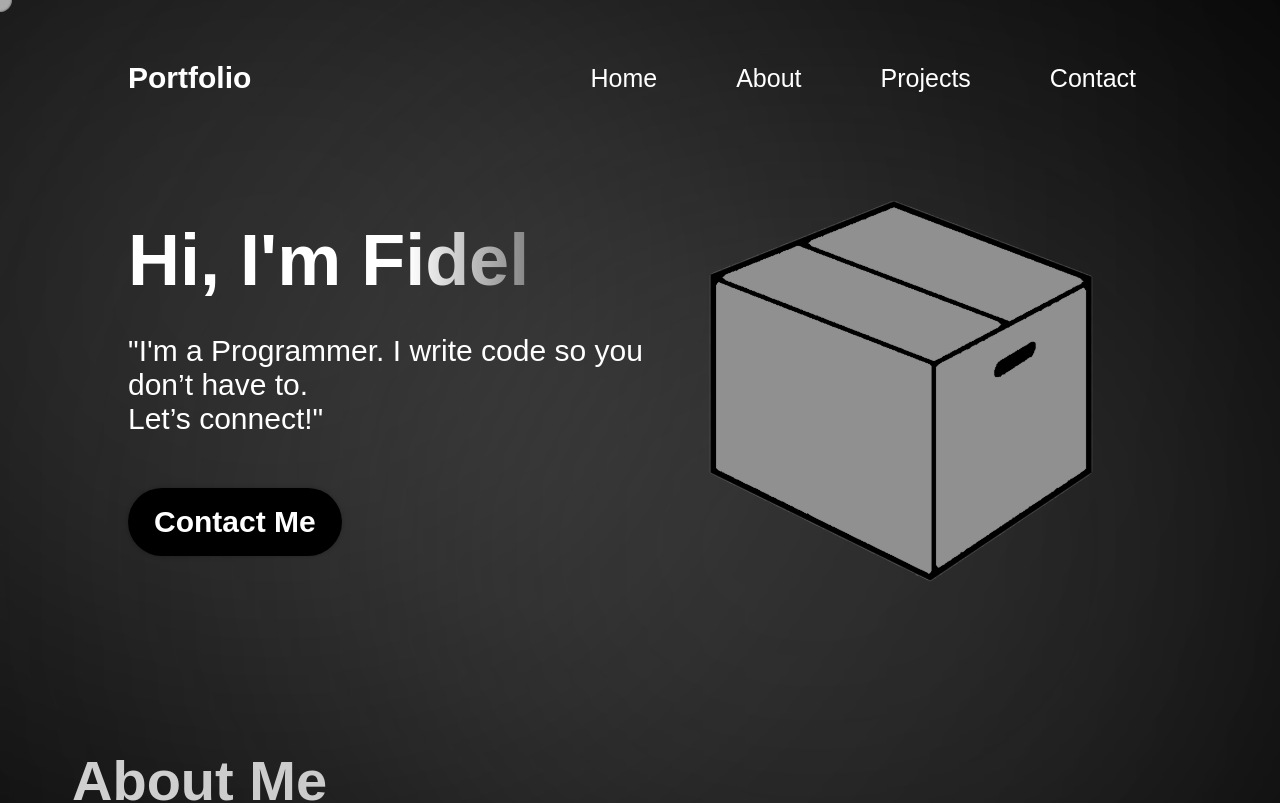
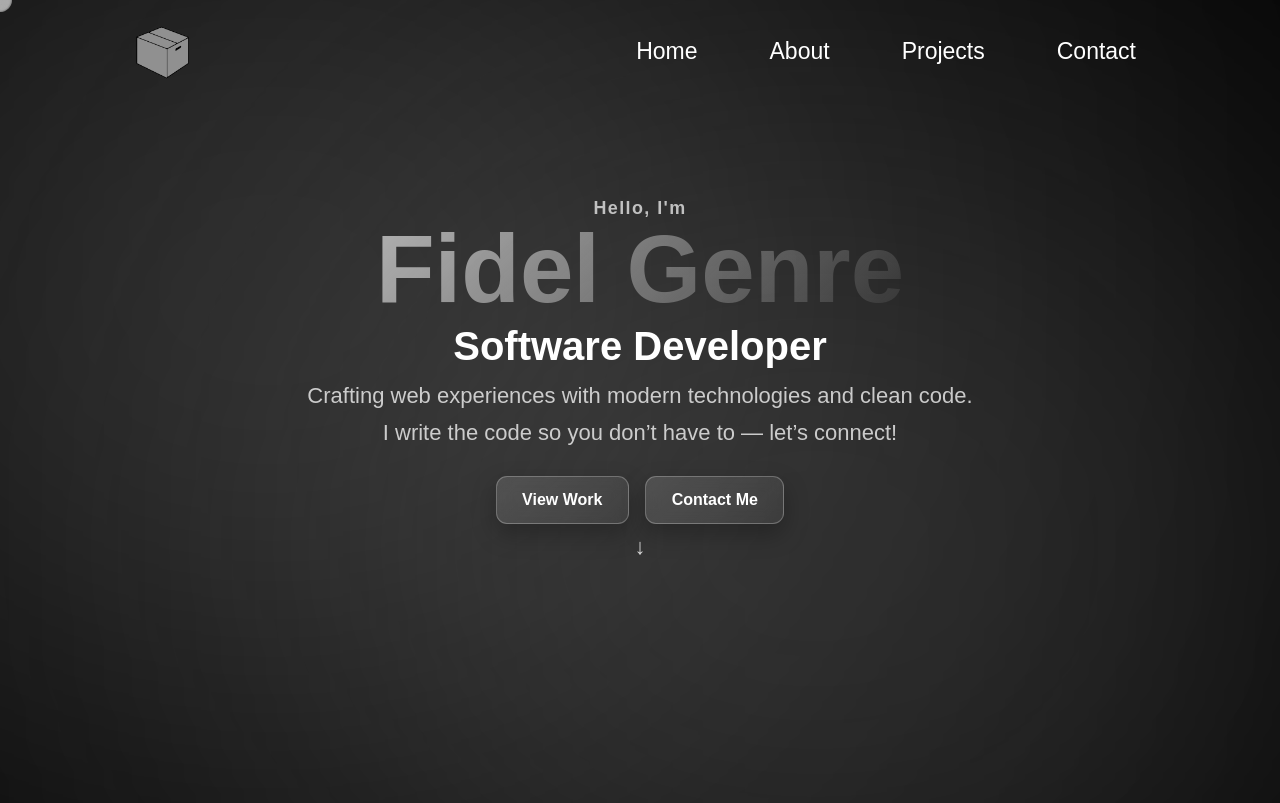
Before and after one commit to FidelGenre/Portfolio, a React (Vite) app: page / in a window 1280 px wide. Shown: the top 803 px of the page. Built offline with nearby package versions, Linux system fonts and the light colour scheme.

Commit message:
changehero

```diff
--- a/src/components/Hero/Hero.jsx
+++ b/src/components/Hero/Hero.jsx
@@ -1,21 +1,27 @@
 import React from "react";
 
 import styles from "./Hero.module.css";
-import heroImage from '../../assets/hero/herito.png';
 
 export const Hero = () => {
   return (
     <section id="hero" className={styles.container}>
       <div className={styles.content}>
-        <h1 className={styles.title}>Hi, I'm Fidel</h1>
+      <p className={styles.eyebrow}>Hello, I'm</p>
+        <h1 className={styles.title}>Fidel Genre</h1>
+        <h2 className={styles.subtitle}>Software Developer</h2>
         <p className={styles.description}>
-        "I'm a Programmer. I write code so you don’t have to. <br /> Let’s connect!"
+        Crafting web experiences with modern technologies
+        and clean code.<br/> I write the code so you don’t have to — let’s connect!
         </p>
+        <div className={styles.btngroup}>
+        <a href="#projects" className={styles.contactBtn}>
+        View Work</a>
         <a href="#contact" className={styles.contactBtn}>
           Contact Me
         </a>
+        </div>
+        <div className={styles.downArrow}>↓</div>
       </div>
-      <img src={heroImage} alt="Hero image of me" className={styles.heroImg} />
       <div className={styles.topBlur} />
       <div className={styles.bottomBlur} />
     </section>
--- a/src/components/Hero/Hero.module.css
+++ b/src/components/Hero/Hero.module.css
@@ -4,72 +4,106 @@
   position: relative;
   display: flex;
   align-items: center;
-  justify-content: space-between;
-  margin-top: 6%;
+  justify-content: center;
+  min-height: 100vh;
   z-index: 1;
-  margin-left: 10%;
-  margin-right: 10%;
-  margin-bottom: 9%;
+  margin-top: -104px;
 }
 
 .content {
   display: flex;
   flex-direction: column;
-  align-items: flex-start;
+  align-items: center;
+  text-align: center;
   color: var(--color-text);
   z-index: 1;
 }
 
+.eyebrow {
+  font-size: clamp(12px, 1.4vw, 18px);
+  font-weight: 600;
+  letter-spacing: .08em;
+  color: rgba(255,255,255,.7);
+  margin: 0;
+}
+
 .title {
-  font-size: 72px;
+  margin: 0;
+  font-family: var(--font-roboto);
   font-weight: 900;
-  margin-bottom: 33px;
-  font-family: var(--font-roboto);
-  background: linear-gradient(
-    90deg,
-    rgba(255, 255, 255, 1) 70%,
-    rgba(255, 255, 255, 0) 120%
-  );
+  line-height: 1.05;
+  font-size: clamp(42px, 9vw, 96px);
+  background: linear-gradient(135deg, rgba(255, 255, 255, 0.623), rgba(241, 241, 241, 0.06));
+  -webkit-background-clip: text;
   -webkit-text-fill-color: transparent;
-  -webkit-background-clip: text;
+}
+
+.subtitle {
+  margin: 4px 0 0 0;
+  font-weight: 800;
+  font-size: clamp(20px, 3.2vw, 40px);
+  color: #ffffff;
 }
 
 .description {
-  font-size: 30px;
-  font-family: var(--font-roboto);
-  margin-bottom: 52px;
+  max-width: 880px;
+  margin: 8px auto 24px;
+  font-size: clamp(16px, 2.1vw, 22px);
+  line-height: 1.7;
+  color: rgba(255,255,255,.75);
+}
+
+.btngroup {
+  display: flex;
+  justify-content: center;
+  align-items: center;
+  gap: 16px;
+  flex-wrap: nowrap;
+  width: 100%;
+  max-width: 600px;
+  margin: 0 auto;
 }
 
 .contactBtn {
+  display: inline-flex;
+  align-items: center;
+  justify-content: center;
+  gap: 10px;
+  padding: 0.9rem 1.6rem;
+  border-radius: 11px;
   text-decoration: none;
-  background-color: var(--color-primary);
-  color: var(--color-text);
-  border-radius: 100px;
-  font-size: 30px;
-  font-weight: 600;
-  padding: 17px 26px;
-  box-shadow: 0 0 4px 0 rgba(0, 0, 0, 0.25);
+  font-weight: 800;
+  font-size: 1rem;
+  color: #ffffff;
+  background: linear-gradient(135deg, rgba(255,255,255,0.14), rgba(255,255,255,0.06));
+  border: 1.5px solid rgba(255,255,255,0.25);
+  backdrop-filter: blur(8px);
+  box-shadow: 0 10px 24px rgba(0,0,0,0.25);
+  font-family: sans-serif;
+  transition: transform .6s ease, box-shadow .6s ease, color .6s ease, background .6s ease, border-color .6s ease;
+  flex: 0 1 auto;
+  white-space: nowrap;
 }
 
-.heroImg {
-  width: 49%;
-  z-index: 1;
-  animation-name: floating;
-  animation-duration: 2s;
-  animation-iteration-count: infinite;
-  animation-timing-function: ease-in-out;
+.contactBtn:hover,
+.contactBtn:focus-visible {
+  background: transparent;
+  color: #ffffff;
+  border-color: #ffffff;
+  box-shadow: 0 20px 40px rgba(255,255,255,0.25);
+  transform: translateY(-2px);
+  outline: none;
 }
 
-@keyframes floating {
-  0% {
-    transform: translate(0, 0px);
-  }
-  50% {
-    transform: translate(0, 14px);
-  }
-  100% {
-    transform: translate(0, -0px);
-  }
+.contactBtn:active {
+  transform: translateY(0);
+  box-shadow: 0 10px 24px rgba(255,255,255,0.2);
+}
+
+.downArrow {
+  margin-top: 10px;
+  font-size: 22px;
+  color: rgba(255,255,255,.8);
 }
 
 .topBlur,
@@ -97,19 +131,25 @@
 }
 
 
-@media screen and (max-width: 830px) {
+@media screen and (max-width: 1024px) {
   .container {
     flex-direction: column-reverse;
-    margin-bottom: 60%;
+    margin-bottom: 10%;
   }
 
   .content {
     align-items: center;
   }
 
-  .heroImg{
-  margin: 6%;
+  .btngroup {
+    gap: 10px;
+    max-width: 100%;
   }
+  .contactBtn {
+    font-size: .95rem;
+    padding: 0.7rem 1.2rem;
+  }
+
 
   .topBlur{
     content: "";
--- a/src/components/Navbar/Navbar.jsx
+++ b/src/components/Navbar/Navbar.jsx
@@ -2,6 +2,7 @@ import React, { useState, useEffect } from "react";
 import styles from "./Navbar.module.css";
 import menuIcon from "../../assets/nav/menuIcon.png";
 import closeIcon from "../../assets/nav/closeIcon.png";
+import heroImage from '../../assets/hero/herito.png';
 
 export const Navbar = () => {
   const [menuOpen, setMenuOpen] = useState(false);
@@ -23,8 +24,8 @@ export const Navbar = () => {
   return (
     <section id="navbar">
     <nav className={styles.navbar}>
-      <a className={styles.title} href="/">
-        Portfolio
+      <a href="/">
+            <img src={heroImage} alt="Hero image of me" className={styles.heroImg} />
       </a>
 
       <div className={styles.menu}>
--- a/src/components/Navbar/Navbar.module.css
+++ b/src/components/Navbar/Navbar.module.css
@@ -5,17 +5,31 @@
   display: flex;
   align-items: center;
   justify-content: space-between;
-  padding-top: 61px;
+  padding-top: 20px;
   z-index: 1000;
   margin: 0 10%;
   font-family: sans-serif;
 }
 
-.title {
-  font-size: 30px;
-  font-weight: 600;
-  text-decoration: none;
-  color: var(--color-text);
+.heroImg {
+  width: 14%;
+  z-index: 1;
+  animation-name: floating;
+  animation-duration: 2s;
+  animation-iteration-count: infinite;
+  animation-timing-function: ease-in-out;
+}
+
+@keyframes floating {
+  0% {
+    transform: translate(0, 0px);
+  }
+  50% {
+    transform: translate(0, 14px);
+  }
+  100% {
+    transform: translate(0, -0px);
+  }
 }
 
 .menu {
@@ -34,14 +48,14 @@
 
 .menuItems {
   display: flex;
-  gap: 47px;
+  gap: 40px;
   list-style: none;
   margin: 0;
   padding: 0;
 }
 
 .menuItems a {
-  font-size: 25px;
+  font-size: 23px;
   color: var(--color-text);
   text-decoration: none;
   padding: 8px 16px;
@@ -55,13 +69,17 @@
   text-shadow: 0 0 8px rgba(255, 255, 255, 0.5);
 }
 
-@media screen and (max-width: 830px) {
+@media screen and (max-width: 1024px) {
   .navbar {
     flex-direction: row;
     align-items: center;
     padding-top: 24px;
     margin: 0 5%;
   }
+
+  .heroImg{
+    width: 20%;
+    }
 
   .menuBtn {
     display: block;
```
